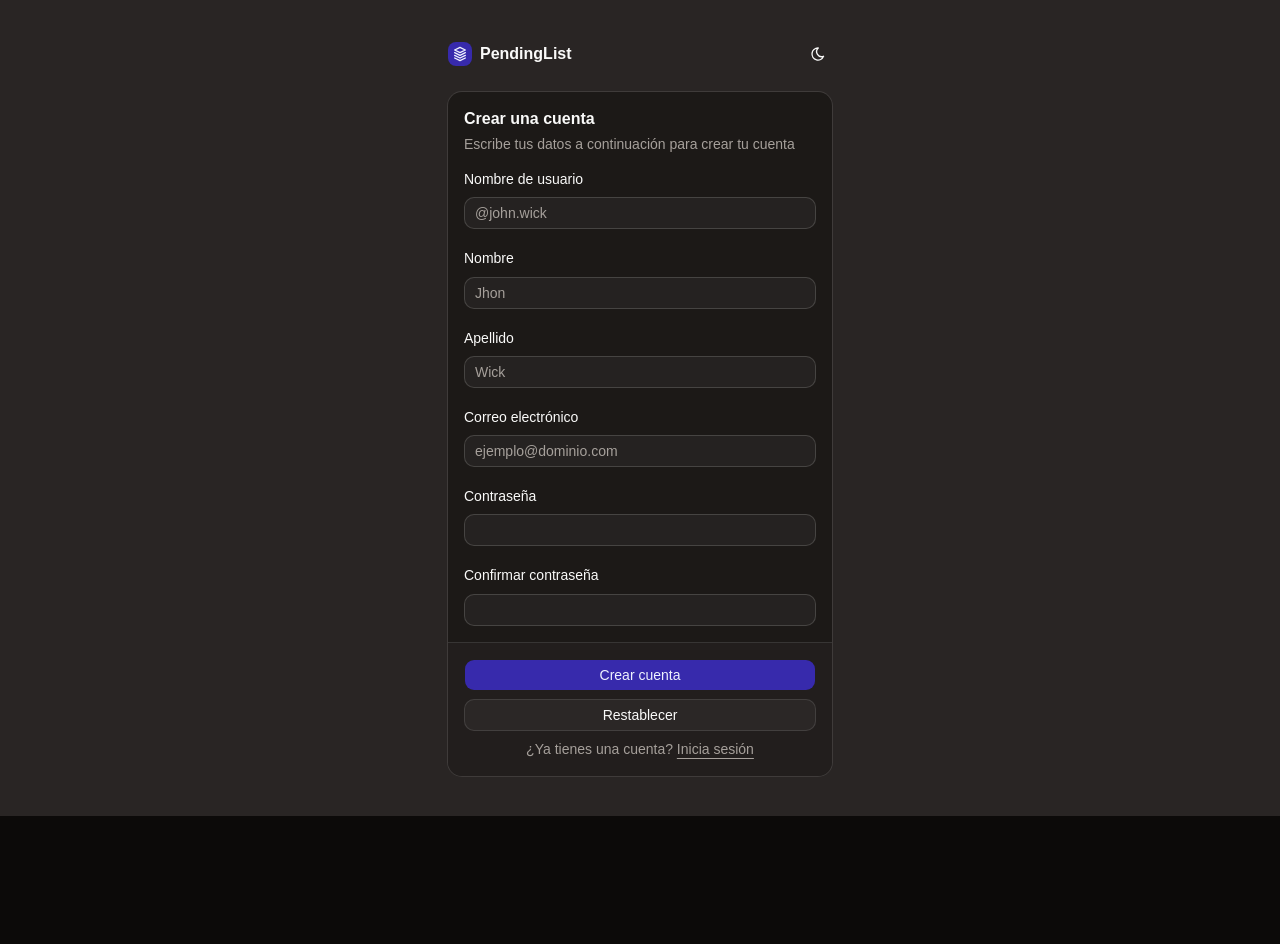
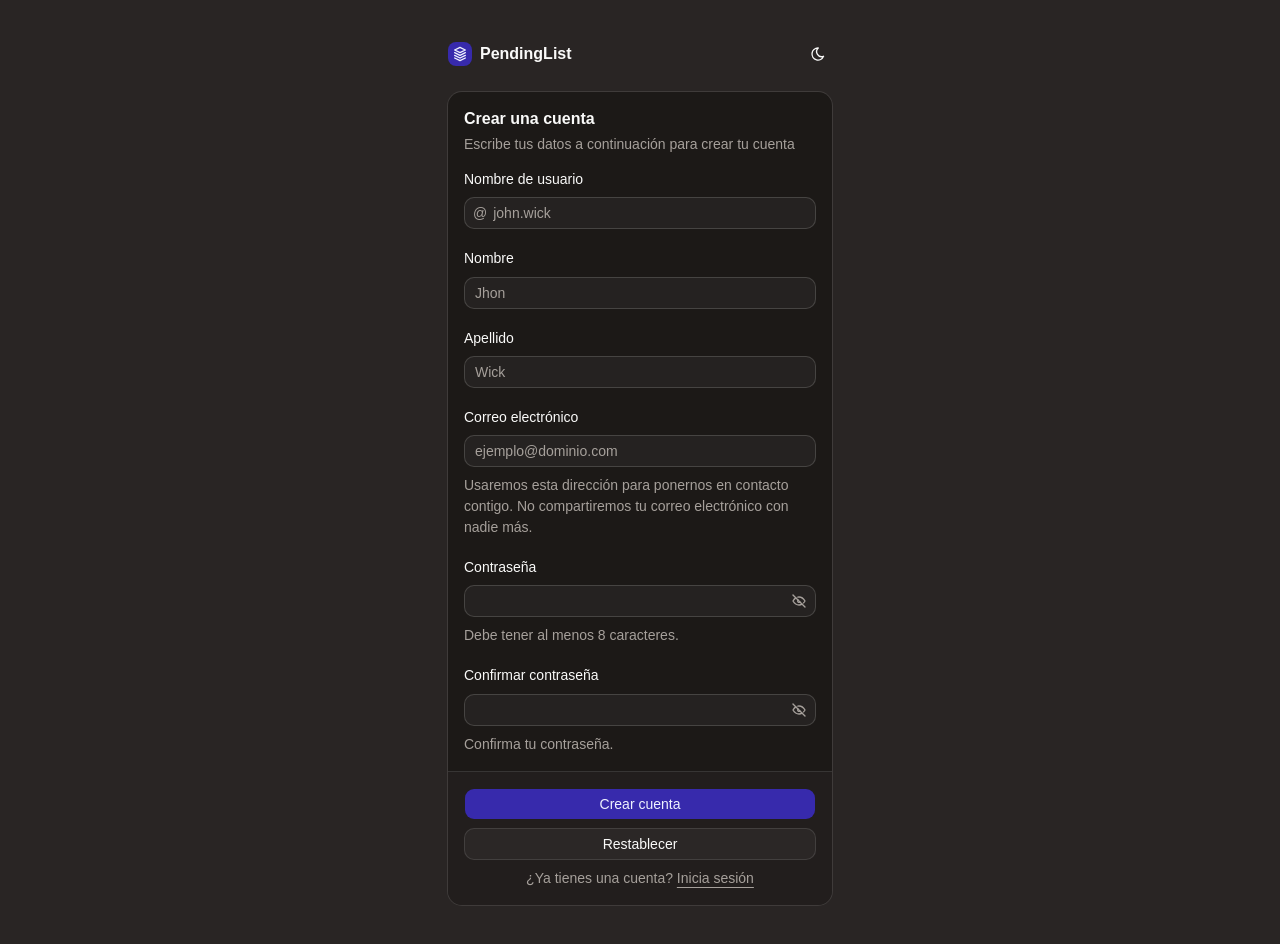
Before and after one commit to caroWD/pendinglist, a React (Vite) app in the folder packages/frontend/: page /auth/register in a window 1280 px wide. Before the commit the page ends 816 px from the top, so only its background shows below. Built offline with nearby package versions, Linux system fonts and the light colour scheme.

Commit message:
feat(packages/frontend): add input group

```diff
--- a/packages/frontend/src/components/auth/LoginForm.tsx
+++ b/packages/frontend/src/components/auth/LoginForm.tsx
@@ -3,7 +3,7 @@ import { useForm, Controller } from 'react-hook-form'
 import { zodResolver } from '@hookform/resolvers/zod'
 import { toast } from 'sonner'
 import { cn } from '@/lib/utils'
-import type { ComponentProps } from 'react'
+import { useState, type ComponentProps } from 'react'
 import {
   Card,
   CardContent,
@@ -19,10 +19,16 @@ import {
   FieldGroup,
   FieldLabel,
 } from '../ui/field'
-import { Input } from '../ui/input'
 import { Button } from '../ui/button'
 import { NavLink } from 'react-router'
 import { handleSchema, passwordSchema } from '@/lib/zodUtils'
+import {
+  InputGroup,
+  InputGroupAddon,
+  InputGroupInput,
+  InputGroupText,
+} from '../ui/input-group'
+import { IconEyeOff, IconEye } from '@tabler/icons-react'
 
 const loginFormSchema = object({
   handle: handleSchema,
@@ -37,6 +43,8 @@ type MessageReponse = {
 }
 
 export const LoginForm = ({ className, ...props }: ComponentProps<'div'>) => {
+  const [showPassword, setShowPassword] = useState<boolean>(false)
+
   const loginForm = useForm<LoginRequest>({
     // eslint-disable-next-line @typescript-eslint/no-explicit-any
     resolver: zodResolver(loginFormSchema as any),
@@ -51,7 +59,10 @@ export const LoginForm = ({ className, ...props }: ComponentProps<'div'>) => {
       const response = await fetch('http://localhost:8765/api/v1/user/login', {
         method: 'POST',
         headers: { 'Content-Type': 'application/json' },
-        body: JSON.stringify(data),
+        body: JSON.stringify({
+          handle: `@${data.handle}`,
+          password: data.password,
+        }),
       })
 
       if (!response.ok) {
@@ -100,13 +111,18 @@ export const LoginForm = ({ className, ...props }: ComponentProps<'div'>) => {
                     <FieldLabel htmlFor="form-login-handle">
                       Nombre de usuario
                     </FieldLabel>
-                    <Input
+                    <InputGroup>
+                      <InputGroupAddon>
+                        <InputGroupText>@</InputGroupText>
+                      </InputGroupAddon>
+                      <InputGroupInput
                         {...field}
                         id="form-login-handle"
                         aria-invalid={fieldState.invalid}
-                      placeholder="@john.wick"
+                        placeholder="john.wick"
                         autoComplete="off"
                       />
+                    </InputGroup>
                     {fieldState.invalid && (
                       <FieldError errors={[fieldState.error]} />
                     )}
@@ -129,13 +145,23 @@ export const LoginForm = ({ className, ...props }: ComponentProps<'div'>) => {
                         ¿Has olvidado tu contraseña?
                       </NavLink>
                     </div>
-                    <Input
+                    <InputGroup>
+                      <InputGroupInput
+                        className="items-center"
                         {...field}
                         id="form-login-password"
-                      type="password"
+                        type={!showPassword ? 'password' : 'text'}
                         aria-invalid={fieldState.invalid}
                         autoComplete="off"
                       />
+                      <InputGroupAddon
+                        align="inline-end"
+                        className="cursor-pointer"
+                        onClick={() => setShowPassword(!showPassword)}
+                      >
+                        {!showPassword ? <IconEyeOff /> : <IconEye />}
+                      </InputGroupAddon>
+                    </InputGroup>
                     {fieldState.invalid && (
                       <FieldError errors={[fieldState.error]} />
                     )}
--- a/packages/frontend/src/components/auth/SignUpForm.tsx
+++ b/packages/frontend/src/components/auth/SignUpForm.tsx
@@ -4,7 +4,7 @@ import { useForm, Controller } from 'react-hook-form'
 import { zodResolver } from '@hookform/resolvers/zod'
 import { toast } from 'sonner'
 import { cn } from '@/lib/utils'
-import type { ComponentProps } from 'react'
+import { useState, type ComponentProps } from 'react'
 import {
   Card,
   CardContent,
@@ -30,6 +30,13 @@ import {
   lastNameSchema,
   passwordSchema,
 } from '@/lib/zodUtils'
+import {
+  InputGroup,
+  InputGroupAddon,
+  InputGroupInput,
+  InputGroupText,
+} from '../ui/input-group'
+import { IconEye, IconEyeOff } from '@tabler/icons-react'
 
 const singUpFormSchema = z
   .object({
@@ -53,6 +60,8 @@ type MessageReponse = {
 }
 
 export const SignUpForm = ({ className, ...props }: ComponentProps<'div'>) => {
+  const [showPassword, setShowPassword] = useState<boolean>(false)
+
   const signUpForm = useForm<SignUpRequest>({
     // eslint-disable-next-line @typescript-eslint/no-explicit-any
     resolver: zodResolver(singUpFormSchema as any),
@@ -73,7 +82,7 @@ export const SignUpForm = ({ className, ...props }: ComponentProps<'div'>) => {
         headers: { 'Content-Type': 'application/json' },
         body: JSON.stringify({
           id: UUIDv7(),
-          handle: data.handle,
+          handle: `@${data.handle}`,
           firstName: data.firstName,
           lastName: data.lastName,
           email: data.email,
@@ -126,13 +135,18 @@ export const SignUpForm = ({ className, ...props }: ComponentProps<'div'>) => {
                     <FieldLabel htmlFor="form-signup-handle">
                       Nombre de usuario
                     </FieldLabel>
-                    <Input
+                    <InputGroup>
+                      <InputGroupAddon>
+                        <InputGroupText>@</InputGroupText>
+                      </InputGroupAddon>
+                      <InputGroupInput
                         {...field}
                         id="form-signup-handle"
                         aria-invalid={fieldState.invalid}
-                      placeholder="@john.wick"
+                        placeholder="john.wick"
                         autoComplete="off"
                       />
+                    </InputGroup>
                     {fieldState.invalid && (
                       <FieldError errors={[fieldState.error]} />
                     )}
@@ -196,6 +210,10 @@ export const SignUpForm = ({ className, ...props }: ComponentProps<'div'>) => {
                       placeholder="ejemplo@dominio.com"
                       autoComplete="off"
                     />
+                    <FieldDescription>
+                      Usaremos esta dirección para ponernos en contacto contigo.
+                      No compartiremos tu correo electrónico con nadie más.
+                    </FieldDescription>
                     {fieldState.invalid && (
                       <FieldError errors={[fieldState.error]} />
                     )}
@@ -210,13 +228,26 @@ export const SignUpForm = ({ className, ...props }: ComponentProps<'div'>) => {
                     <FieldLabel htmlFor="form-signup-password">
                       Contraseña
                     </FieldLabel>
-                    <Input
+                    <InputGroup>
+                      <InputGroupInput
+                        className="items-center"
                         {...field}
                         id="form-signup-password"
-                      type="password"
+                        type={!showPassword ? 'password' : 'text'}
                         aria-invalid={fieldState.invalid}
                         autoComplete="off"
                       />
+                      <InputGroupAddon
+                        align="inline-end"
+                        className="cursor-pointer"
+                        onClick={() => setShowPassword(!showPassword)}
+                      >
+                        {!showPassword ? <IconEyeOff /> : <IconEye />}
+                      </InputGroupAddon>
+                    </InputGroup>
+                    <FieldDescription>
+                      Debe tener al menos 8 caracteres.
+                    </FieldDescription>
                     {fieldState.invalid && (
                       <FieldError errors={[fieldState.error]} />
                     )}
@@ -231,13 +262,24 @@ export const SignUpForm = ({ className, ...props }: ComponentProps<'div'>) => {
                     <FieldLabel htmlFor="form-signup-confirm">
                       Confirmar contraseña
                     </FieldLabel>
-                    <Input
+                    <InputGroup>
+                      <InputGroupInput
+                        className="items-center"
                         {...field}
                         id="form-signup-confirm"
-                      type="password"
+                        type={!showPassword ? 'password' : 'text'}
                         aria-invalid={fieldState.invalid}
                         autoComplete="off"
                       />
+                      <InputGroupAddon
+                        align="inline-end"
+                        className="cursor-pointer"
+                        onClick={() => setShowPassword(!showPassword)}
+                      >
+                        {!showPassword ? <IconEyeOff /> : <IconEye />}
+                      </InputGroupAddon>
+                    </InputGroup>
+                    <FieldDescription>Confirma tu contraseña.</FieldDescription>
                     {fieldState.invalid && (
                       <FieldError errors={[fieldState.error]} />
                     )}
--- /dev/null
+++ b/packages/frontend/src/components/ui/input-group.tsx
@@ -0,0 +1,154 @@
+import * as React from 'react'
+import { cva, type VariantProps } from 'class-variance-authority'
+
+import { cn } from '@/lib/utils'
+import { Button } from '@/components/ui/button'
+import { Input } from '@/components/ui/input'
+import { Textarea } from '@/components/ui/textarea'
+
+function InputGroup({ className, ...props }: React.ComponentProps<'div'>) {
+  return (
+    <div
+      data-slot="input-group"
+      role="group"
+      className={cn(
+        'group/input-group relative flex h-8 w-full min-w-0 items-center rounded-lg border border-input transition-colors outline-none in-data-[slot=combobox-content]:focus-within:border-inherit in-data-[slot=combobox-content]:focus-within:ring-0 has-disabled:bg-input/50 has-disabled:opacity-50 has-[[data-slot=input-group-control]:focus-visible]:border-ring has-[[data-slot=input-group-control]:focus-visible]:ring-3 has-[[data-slot=input-group-control]:focus-visible]:ring-ring/50 has-[[data-slot][aria-invalid=true]]:border-destructive has-[[data-slot][aria-invalid=true]]:ring-3 has-[[data-slot][aria-invalid=true]]:ring-destructive/20 has-[>[data-align=block-end]]:h-auto has-[>[data-align=block-end]]:flex-col has-[>[data-align=block-start]]:h-auto has-[>[data-align=block-start]]:flex-col has-[>textarea]:h-auto dark:bg-input/30 dark:has-disabled:bg-input/80 dark:has-[[data-slot][aria-invalid=true]]:ring-destructive/40 has-[>[data-align=block-end]]:[&>input]:pt-3 has-[>[data-align=block-start]]:[&>input]:pb-3 has-[>[data-align=inline-end]]:[&>input]:pr-1.5 has-[>[data-align=inline-start]]:[&>input]:pl-1.5',
+        className
+      )}
+      {...props}
+    />
+  )
+}
+
+const inputGroupAddonVariants = cva(
+  "flex h-auto cursor-text items-center justify-center gap-2 py-1.5 text-sm font-medium text-muted-foreground select-none group-data-[disabled=true]/input-group:opacity-50 [&>kbd]:rounded-[calc(var(--radius)-5px)] [&>svg:not([class*='size-'])]:size-4",
+  {
+    variants: {
+      align: {
+        'inline-start':
+          'order-first pl-2 has-[>button]:ml-[-0.3rem] has-[>kbd]:ml-[-0.15rem]',
+        'inline-end':
+          'order-last pr-2 has-[>button]:mr-[-0.3rem] has-[>kbd]:mr-[-0.15rem]',
+        'block-start':
+          'order-first w-full justify-start px-2.5 pt-2 group-has-[>input]/input-group:pt-2 [.border-b]:pb-2',
+        'block-end':
+          'order-last w-full justify-start px-2.5 pb-2 group-has-[>input]/input-group:pb-2 [.border-t]:pt-2',
+      },
+    },
+    defaultVariants: {
+      align: 'inline-start',
+    },
+  }
+)
+
+function InputGroupAddon({
+  className,
+  align = 'inline-start',
+  ...props
+}: React.ComponentProps<'div'> & VariantProps<typeof inputGroupAddonVariants>) {
+  return (
+    <div
+      role="group"
+      data-slot="input-group-addon"
+      data-align={align}
+      className={cn(inputGroupAddonVariants({ align }), className)}
+      onClick={(e) => {
+        if ((e.target as HTMLElement).closest('button')) {
+          return
+        }
+        e.currentTarget.parentElement?.querySelector('input')?.focus()
+      }}
+      {...props}
+    />
+  )
+}
+
+const inputGroupButtonVariants = cva(
+  'flex items-center gap-2 text-sm shadow-none',
+  {
+    variants: {
+      size: {
+        xs: "h-6 gap-1 rounded-[calc(var(--radius)-3px)] px-1.5 [&>svg:not([class*='size-'])]:size-3.5",
+        sm: '',
+        'icon-xs':
+          'size-6 rounded-[calc(var(--radius)-3px)] p-0 has-[>svg]:p-0',
+        'icon-sm': 'size-8 p-0 has-[>svg]:p-0',
+      },
+    },
+    defaultVariants: {
+      size: 'xs',
+    },
+  }
+)
+
+function InputGroupButton({
+  className,
+  type = 'button',
+  variant = 'ghost',
+  size = 'xs',
+  ...props
+}: Omit<React.ComponentProps<typeof Button>, 'size'> &
+  VariantProps<typeof inputGroupButtonVariants>) {
+  return (
+    <Button
+      type={type}
+      data-size={size}
+      variant={variant}
+      className={cn(inputGroupButtonVariants({ size }), className)}
+      {...props}
+    />
+  )
+}
+
+function InputGroupText({ className, ...props }: React.ComponentProps<'span'>) {
+  return (
+    <span
+      className={cn(
+        "flex items-center gap-2 text-sm text-muted-foreground [&_svg]:pointer-events-none [&_svg:not([class*='size-'])]:size-4",
+        className
+      )}
+      {...props}
+    />
+  )
+}
+
+function InputGroupInput({
+  className,
+  ...props
+}: React.ComponentProps<'input'>) {
+  return (
+    <Input
+      data-slot="input-group-control"
+      className={cn(
+        'flex-1 rounded-none border-0 bg-transparent shadow-none ring-0 focus-visible:ring-0 disabled:bg-transparent aria-invalid:ring-0 dark:bg-transparent dark:disabled:bg-transparent',
+        className
+      )}
+      {...props}
+    />
+  )
+}
+
+function InputGroupTextarea({
+  className,
+  ...props
+}: React.ComponentProps<'textarea'>) {
+  return (
+    <Textarea
+      data-slot="input-group-control"
+      className={cn(
+        'flex-1 resize-none rounded-none border-0 bg-transparent py-2 shadow-none ring-0 focus-visible:ring-0 disabled:bg-transparent aria-invalid:ring-0 dark:bg-transparent dark:disabled:bg-transparent',
+        className
+      )}
+      {...props}
+    />
+  )
+}
+
+export {
+  InputGroup,
+  InputGroupAddon,
+  InputGroupButton,
+  InputGroupText,
+  InputGroupInput,
+  InputGroupTextarea,
+}
--- /dev/null
+++ b/packages/frontend/src/components/ui/textarea.tsx
@@ -0,0 +1,18 @@
+import * as React from 'react'
+
+import { cn } from '@/lib/utils'
+
+function Textarea({ className, ...props }: React.ComponentProps<'textarea'>) {
+  return (
+    <textarea
+      data-slot="textarea"
+      className={cn(
+        'flex field-sizing-content min-h-16 w-full rounded-lg border border-input bg-transparent px-2.5 py-2 text-base transition-colors outline-none placeholder:text-muted-foreground focus-visible:border-ring focus-visible:ring-3 focus-visible:ring-ring/50 disabled:cursor-not-allowed disabled:bg-input/50 disabled:opacity-50 aria-invalid:border-destructive aria-invalid:ring-3 aria-invalid:ring-destructive/20 md:text-sm dark:bg-input/30 dark:disabled:bg-input/80 dark:aria-invalid:border-destructive/50 dark:aria-invalid:ring-destructive/40',
+        className
+      )}
+      {...props}
+    />
+  )
+}
+
+export { Textarea }
--- a/packages/frontend/src/lib/zodUtils.ts
+++ b/packages/frontend/src/lib/zodUtils.ts
@@ -9,9 +9,6 @@ export const handleSchema = string({
   .max(30, {
     error:
       'El nombre de usuario no debe tener más de 30 caracteres de longitud.',
-  })
-  .refine((handle) => handle.at(0) === '@', {
-    error: 'El nombre de usuario debe iniciar con un "@"',
   })
 
 export const firstNameSchema = string({
```
Lines whose indentation alone changed are shown as unchanged.
